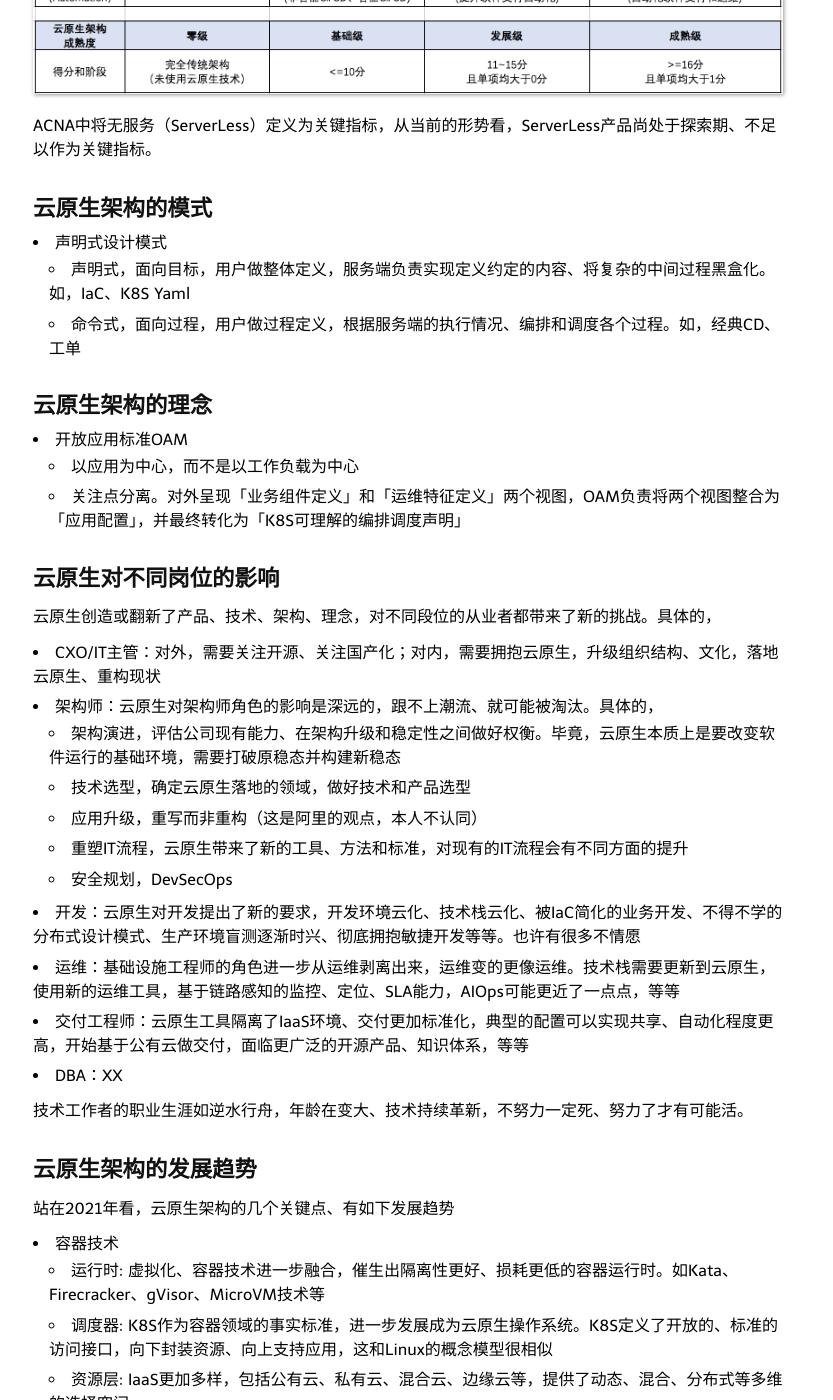
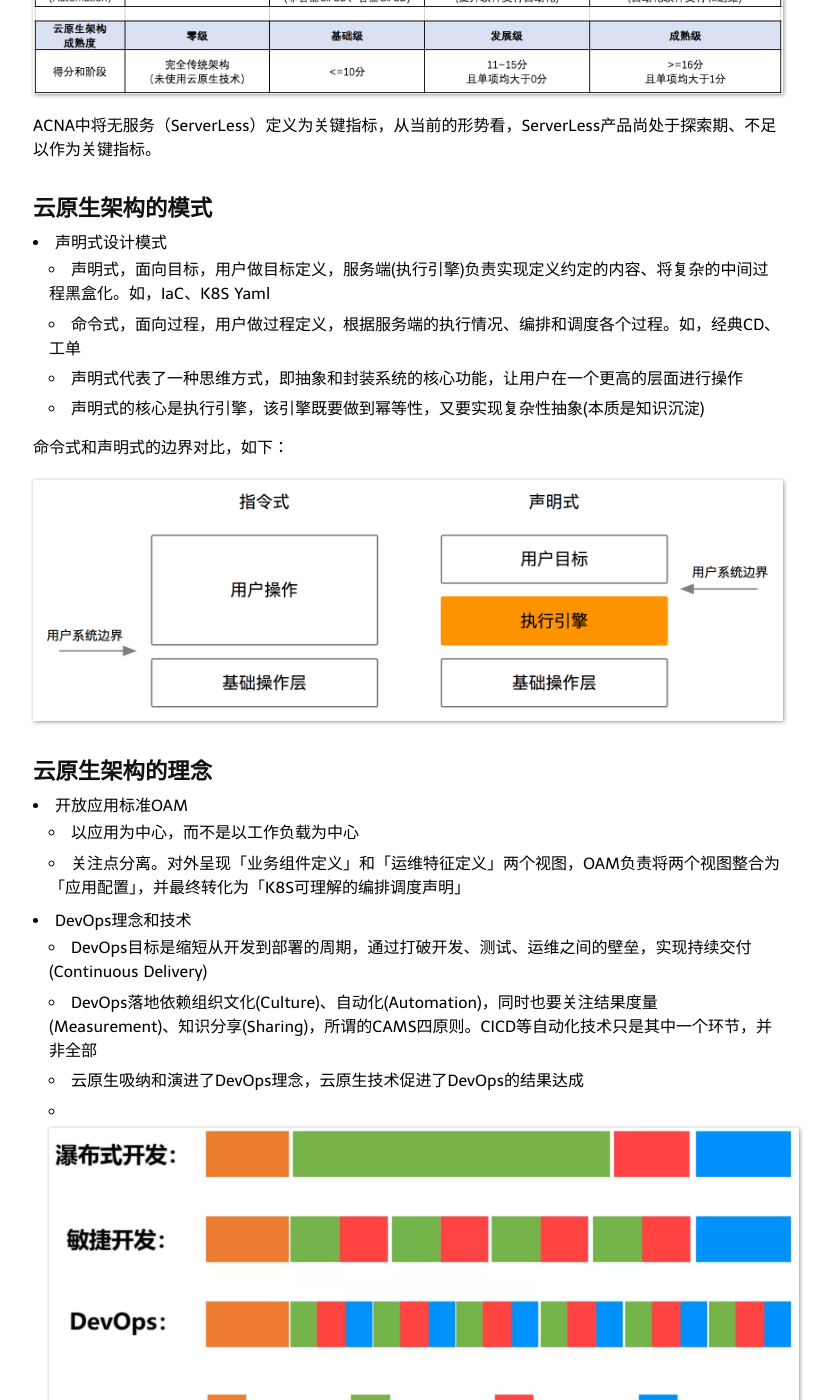
Before and after one commit to niean/niean.github.io, a Jekyll site: the page built from _posts/2021-06-30-cloud-cn-architecture.markdown, in a window 1280 px wide and 1400 px high, scrolled down 2635 px. Shown: the whole window, without its empty margins (232-1065 px from the left). Built offline with Jekyll 4.4.1, drawn with Linux system fonts in a browser that asks for light colours; comment, search, counter and statistics services are not loaded; some of the changed text lies outside the part shown.

Commit message:
update:cn-arch

```diff
--- a/_posts/2021-06-30-cloud-cn-architecture.markdown
+++ b/_posts/2021-06-30-cloud-cn-architecture.markdown
@@ -69,14 +69,28 @@
 
 ## 云原生架构的模式
 - 声明式设计模式
-    - 声明式，面向目标，用户做整体定义，服务端负责实现定义约定的内容、将复杂的中间过程黑盒化。如，IaC、K8S Yaml
+    - 声明式，面向目标，用户做目标定义，服务端(执行引擎)负责实现定义约定的内容、将复杂的中间过程黑盒化。如，IaC、K8S Yaml
     - 命令式，面向过程，用户做过程定义，根据服务端的执行情况、编排和调度各个过程。如，经典CD、工单
+    - 声明式代表了一种思维方式，即抽象和封装系统的核心功能，让用户在一个更高的层面进行操作
+    - 声明式的核心是执行引擎，该引擎既要做到幂等性，又要实现复杂性抽象(本质是知识沉淀)
+
+命令式和声明式的边界对比，如下：
+
+![zone](https://raw.githubusercontent.com/niean/niean.github.io/master/images/20210630/cn-iac.png)
 
 
 ## 云原生架构的理念
 - 开放应用标准OAM
     - 以应用为中心，而不是以工作负载为中心
     - 关注点分离。对外呈现「业务组件定义」和「运维特征定义」两个视图，OAM负责将两个视图整合为「应用配置」，并最终转化为「K8S可理解的编排调度声明」
+- DevOps理念和技术
+    - DevOps目标是缩短从开发到部署的周期，通过打破开发、测试、运维之间的壁垒，实现持续交付(Continuous Delivery)
+    - DevOps落地依赖组织文化(Culture)、自动化(Automation)，同时也要关注结果度量(Measurement)、知识分享(Sharing)，所谓的CAMS四原则。CICD等自动化技术只是其中一个环节，并非全部
+    - 云原生吸纳和演进了DevOps理念，云原生技术促进了DevOps的结果达成
+    - ![zone](https://raw.githubusercontent.com/niean/niean.github.io/master/images/20210630/cn-devops.png)
+    - ![zone](https://raw.githubusercontent.com/niean/niean.github.io/master/images/20210630/cn-devops-2.png)
+
+备注：DevOps相关图片引用自鲜枣课堂的[《DevOps到底是什么意思》](https://mp.weixin.qq.com/s/UEcESUMunURa1p-iBrJ4cA)一文。
 
 
 ## 云原生对不同岗位的影响
```
Also changed, not shown: images/20210630/cn-devops-2.png (added), images/20210630/cn-devops.png (added), images/20210630/cn-iac.png (added), 1 other file.
